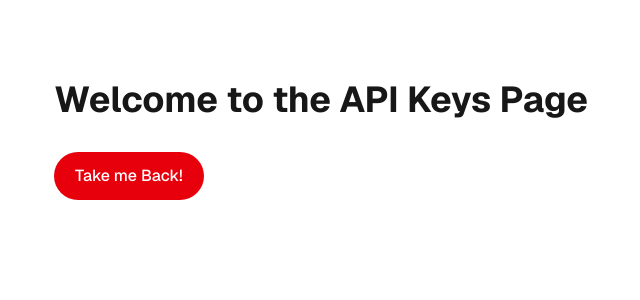
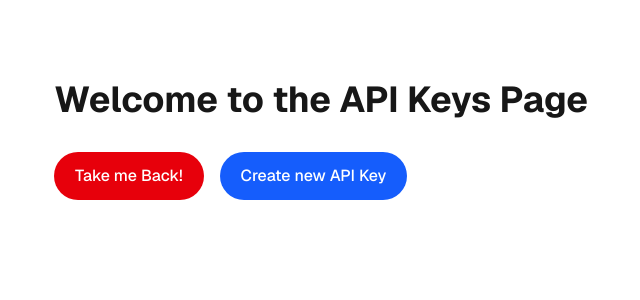
Before and after one commit to jbotes/CursorApplication, a Next.js app in the folder jorell2/: page /api-keys in a window 1280 px wide. Shown: the top 300 px of the page, without its empty margins (26-666 px from the left). Built offline with nearby package versions, Linux system fonts and the light colour scheme.

Commit message:
20250611_FinalCommit
Added the create new API Key button to the Page.

```diff
--- a/jorell2/src/app/api-keys/page.js
+++ b/jorell2/src/app/api-keys/page.js
@@ -7,12 +7,19 @@ export default function APIKeysPage() {
         <h1 className="text-4xl font-bold text-center sm:text-left">
           Welcome to the API Keys Page
         </h1>
+        <div className="flex gap-4 items-center flex-col sm:flex-row">
           <Link
             href="/"
             className="rounded-full bg-red-600 text-white border border-solid border-transparent transition-colors flex items-center justify-center hover:bg-red-700 font-medium text-sm sm:text-base h-10 sm:h-12 px-4 sm:px-5 w-auto"
           >
             Take me Back!
           </Link>
+          <button
+            className="rounded-full bg-blue-600 text-white border border-solid border-transparent transition-colors flex items-center justify-center hover:bg-blue-700 font-medium text-sm sm:text-base h-10 sm:h-12 px-4 sm:px-5 w-auto"
+          >
+            Create new API Key
+          </button>
+        </div>
       </main>
     </div>
   );
```
Lines whose indentation alone changed are shown as unchanged.
